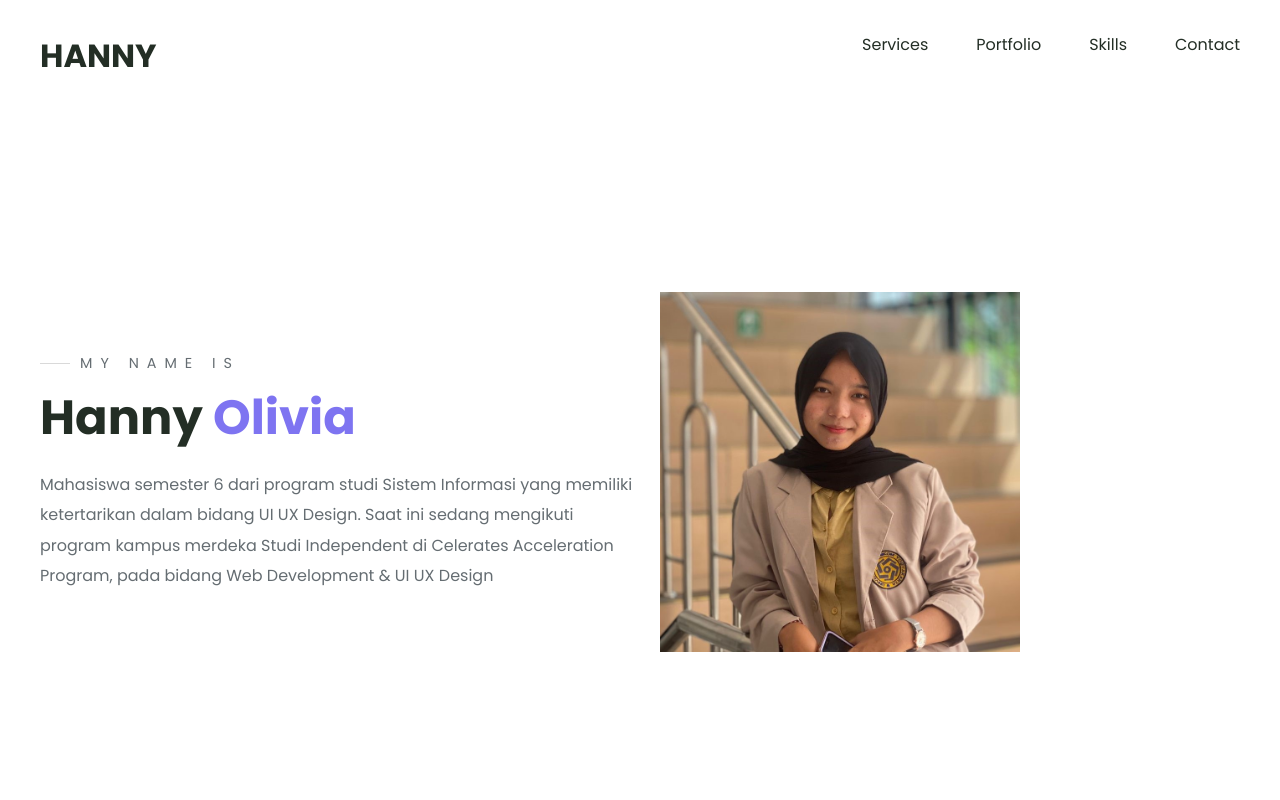
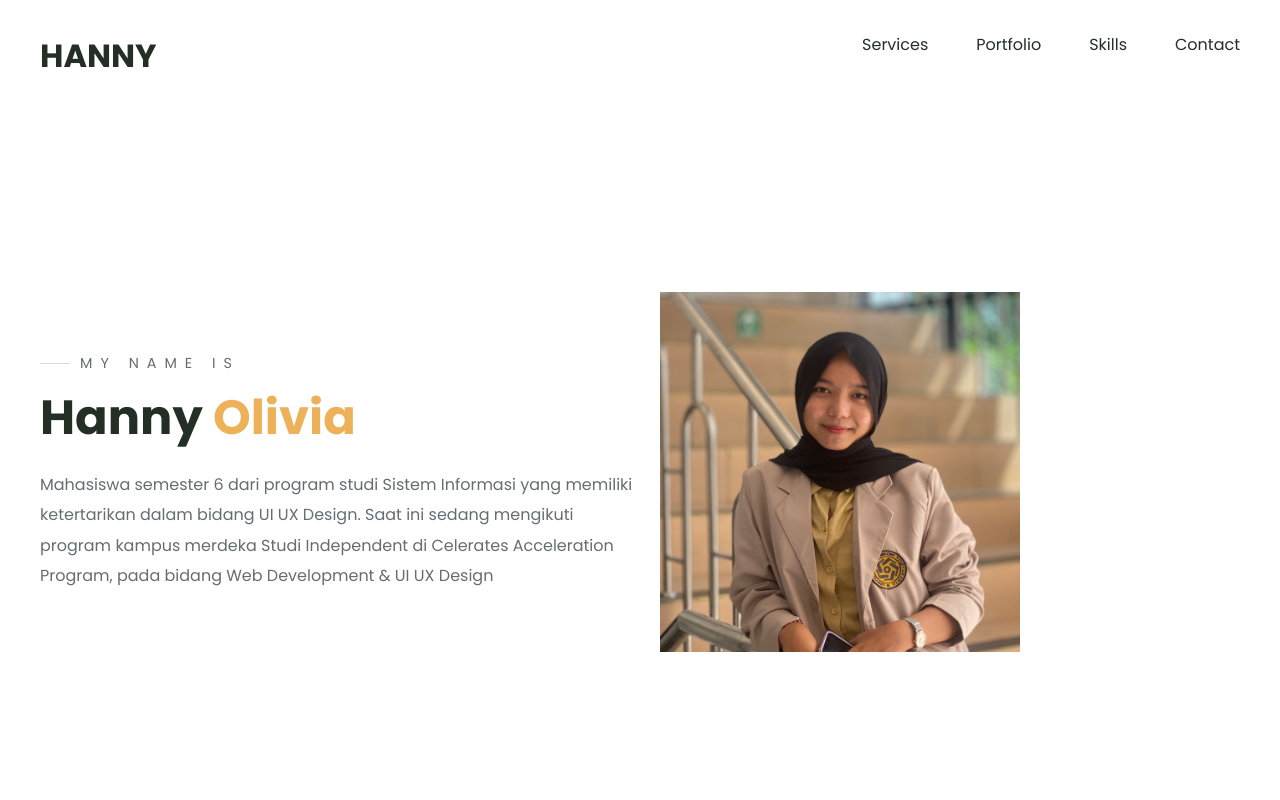
Before and after one commit to Hannyolivia/Portfolio-Hanny-Olivia, a plain HTML site: page index.html in a window 1280 px wide. Shown: the top 800 px of the page. Drawn offline with Linux system fonts and the light colour scheme.

Commit message:
Update style.css

```diff
--- a/style.css
+++ b/style.css
@@ -6,8 +6,8 @@
   --primaryBackgroundColor: #fff;
   --secondaryBackgroundColor: #fbfbfb;
   --thirdBackgroundColor: #f5f3fe;
-  --primaryIconColor: #7e74f1;
-  --primaryIconColorHover: #5d51e8;
+   --primaryIconColor: #ECB159;
+  --primaryIconColorHover: #B67352;
   --borderColor: #f1f1f1;
   --lineColor: #d9d9d9;
   --sectionPadding: 6rem 0;
```
